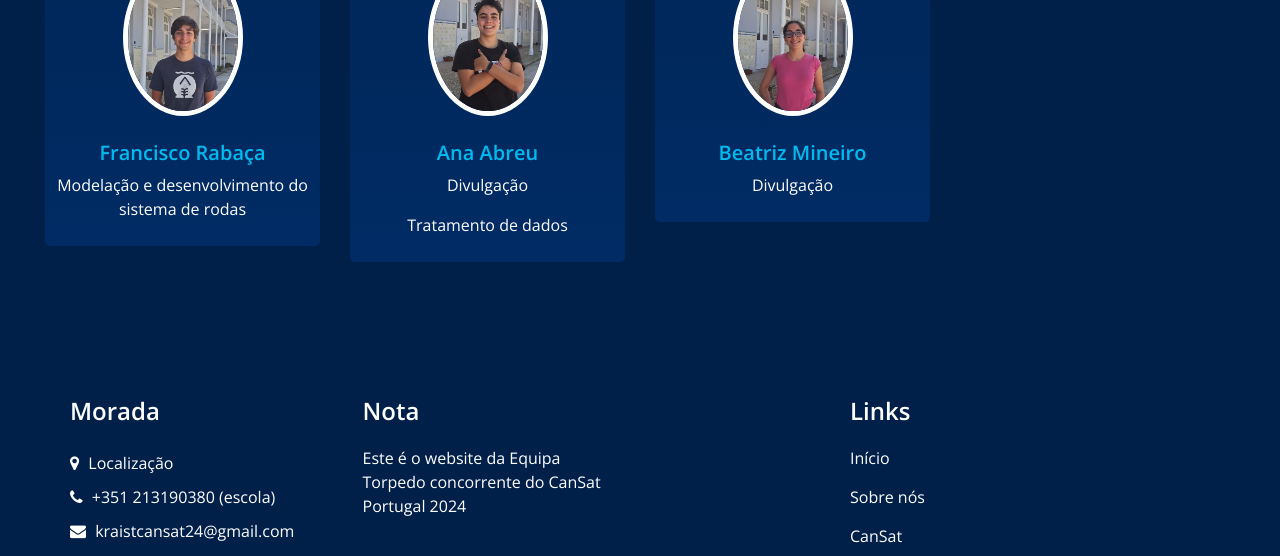
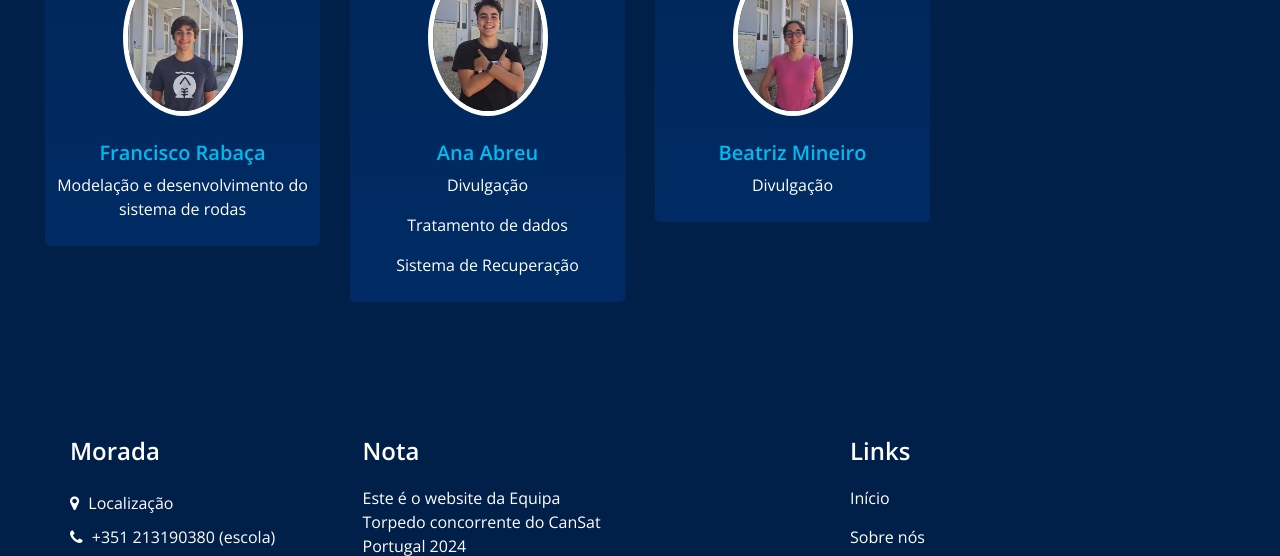
Before and after one commit to torpedocansat/torpedocansat.github.io, a plain HTML site: page team.html in a window 1280 px wide. Shown: the part 748-1304 px from the top of the page. Drawn offline with nearby package versions, Linux system fonts and the light colour scheme; some packages are replaced by stand-ins of ours.

Commit message:
informação Ana-equipa

```diff
--- a/team.html
+++ b/team.html
@@ -204,6 +204,7 @@
                   <p>
                     Tratamento de dados
                   </p>
+                  <p> Sistema de Recuperação</p>
                 </div>
               </div>
             </div>
```
